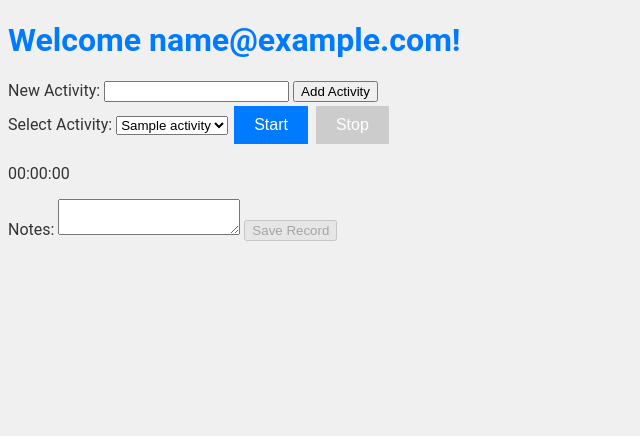
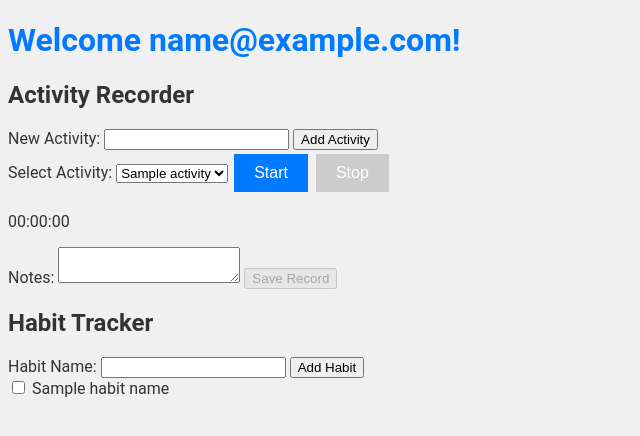
Before and after one commit to rwwille/thisismywebapp, a Flask app: template templates/dashboard.html in a window 1280 px wide. Shown: the top 436 px of the page, without its empty margins (0-640 px from the left). Run offline with Flask 3, Linux system fonts and the light colour scheme; tables that the repository leaves empty hold one stand-in row (values such as "Sample post"); the template is opened without the code that fills it: values that come from a table or form of the project are taken from there, most other values are stand-ins (such as "Sample title", 1, 10 or a date in 2020); some libraries are stand-ins or nearby versions.

Commit message:
checkpoint - creating class UserHabit

```diff
--- a/app.py
+++ b/app.py
@@ -4,25 +4,21 @@ from werkzeug.security import generate_password_hash, check_password_hash
 import pymysql
 import datetime
 import math
+import config
 
 pymysql.install_as_MySQLdb()
 
+app = Flask(__name__)
+app.secret_key = config.app_secret_key
 
-app = Flask(__name__)
-app.secret_key = "a very secret key"
+app.config["SQLALCHEMY_DATABASE_URI"] = "mysql+pymysql://root:{}@localhost/{}".format(
+    config.password, config.database
+)
+app.config["SQLALCHEMY_TRACK_MODIFICATIONS"] = False
 
-password = " "
-
-app.config[
-    "SQLALCHEMY_DATABASE_URI"
-] = "mysql+pymysql://root:{}@localhost/timwa_62523".format(
-    password
-)  # web_app_live for local machine
-app.config["SQLALCHEMY_TRACK_MODIFICATIONS"] = False
 db = SQLAlchemy(app)
 
-# The UserActivity table is created by db.Table, not db.Model.
-# This table does not need an id field, because it's a junction table.
+# junction table
 UserActivity = db.Table(
     "user_activity",
     db.Column("user_id", db.Integer, db.ForeignKey("user.id"), primary_key=True),
@@ -31,15 +27,37 @@ UserActivity = db.Table(
     ),
 )
 
+UserHabit = db.Table(
+    "user_habit",
+    db.Column("user_id", db.Integer, db.ForeignKey("user.id"), primary_key=True),
+    db.Column("habit_id", db.Integer, db.ForeignKey("habit.id"), primary_key=True),
+    extend_existing=True,
+)
+
 
 class User(db.Model):
     id = db.Column(db.Integer, primary_key=True)
     email = db.Column(db.String(80), unique=True, nullable=False)
     password = db.Column(db.String(120), nullable=False)
-    # The activities field is now a relationship field.
     activities = db.relationship(
         "Activity", secondary=UserActivity, backref=db.backref("users", lazy=True)
     )
+    # Change the backref name to 'user_habits' to avoid conflicts.
+    user_habits = db.relationship("Habit", secondary=UserHabit, back_populates="users")
+
+
+class Habit(db.Model):
+    id = db.Column(db.Integer, primary_key=True, autoincrement=True)
+    name = db.Column(db.String(100), nullable=False)
+
+    # Use the correct back_populates value for the user_habits relationship.
+    users = db.relationship("User", secondary=UserHabit, back_populates="user_habits")
+
+    def is_completed_today(self):
+        today = datetime.date.today()
+        # Assuming you have a relationship between Habit and ActivityRecord called "activity_records"
+        # Check if there is any activity record for the current date
+        return any(record.date_completed == today for record in self.habit_records)
 
 
 class Activity(db.Model):
@@ -59,6 +77,17 @@ class ActivityRecord(db.Model):
     elapsed_time = db.Column(db.Integer, nullable=False)
 
     activity = db.relationship("Activity", backref=db.backref("records", lazy=True))
+
+
+class HabitRecord(db.Model):
+    id = db.Column(db.Integer, primary_key=True)
+    user_id = db.Column(db.Integer, db.ForeignKey("user.id"), nullable=False)
+    habit_id = db.Column(db.Integer, db.ForeignKey("habit.id"), nullable=False)
+    date_completed = db.Column(db.Date, nullable=False, default=datetime.date.today)
+
+    # Add the relationships to the User and Habit models
+    user = db.relationship("User", backref=db.backref("habit_records", lazy=True))
+    habit = db.relationship("Habit", backref=db.backref("habit_records", lazy=True))
 
 
 with app.app_context():
@@ -101,6 +130,18 @@ def signin():
 
         if user and check_password_hash(user.password, password):
             session["user"] = {"id": user.id, "email": user.email}
+
+            # Retrieve habit_record data for the user
+            user_habit_records = HabitRecord.query.filter_by(user_id=user.id).all()
+
+            # Check if the habits have been completed for today
+            for record in user_habit_records:
+                if record.date_completed == datetime.date.today():
+                    # Mark the habit as completed in the frontend (JavaScript)
+                    record_id = f"habit_{record.habit_id}"
+                    session["completed_habits"] = session.get("completed_habits", [])
+                    session["completed_habits"].append(record_id)
+
             return redirect(url_for("dashboard"))
         else:
             return "Invalid email or password", 401
@@ -112,20 +153,28 @@ def signin():
 def dashboard():
     if "user" in session:
         user = User.query.get(session["user"]["id"])
-        activities = user.activities  # Access the user's activities
-        activity_names = [a.name for a in activities]  # Get the names of the activities
+        activities = user.activities
+        habits = user.user_habits
+        activity_names = [a.name for a in activities]
+        habit_names = [h.name for h in habits]
+        print(habit_names)
+        completed_habit_ids = [
+            habit.id for habit in habits if habit.is_completed_today()
+        ]  # Replace this with the appropriate method to check if the habit is completed today
+        print(completed_habit_ids)
         return render_template(
             "dashboard.html",
             user=user,
             activity_names=activity_names,
             activities=activities,
+            habit_names=habit_names,
+            completed_habit_ids=completed_habit_ids,
         )
-
     else:
         return redirect(url_for("signin"))
 
 
-@app.route("/add_activity", methods=["GET", "POST"])
+@app.route("/add_activity", methods=["POST"])
 def add_activity():
     if "user" in session:
         user_id = session["user"]["id"]
@@ -135,16 +184,33 @@ def add_activity():
             # If not, create a new activity.
             activity = Activity(name=activity_name)
             db.session.add(activity)
-
         # Then, associate the user with the activity.
         user = User.query.get(user_id)
         user.activities.append(activity)
-
         db.session.commit()
-
         return jsonify({"id": activity.id, "name": activity.name}), 201
     else:
         return "Unauthorized", 401
+
+
+@app.route("/add_habit", methods=["POST"])
+def add_habit():
+    if "user" in session:
+        user_id = session["user"]["id"]
+        new_habit = request.json.get("name")
+        print(new_habit)
+        habit = Habit.query.filter_by(name=new_habit).first()
+        if habit is None:
+            habit = Habit(name=new_habit)
+            db.session.add(habit)
+        user = User.query.get(user_id)
+        user.user_habits.append(habit)
+        db.session.commit()
+        print("You are most successful!")
+        return redirect(
+            url_for("dashboard")
+        )  # Redirect to the dashboard after adding the habit
+    return jsonify({"id": habit.id, "name": habit.name}), 201
 
 
 @app.route("/add_record", methods=["POST"])
@@ -228,5 +294,79 @@ def get_activity_data(activity_name):
     return jsonify(data)
 
 
+@app.route("/complete_habit", methods=["POST"])
+def complete_habit():
+    if "user" in session:
+        user_id = session["user"]["id"]
+        habit_name = request.json.get("habit_id")
+        habit = Habit.query.filter_by(name=habit_name).first()
+        print(user_id, habit.id)
+
+        # Check if the habit is already recorded for today
+        today = datetime.date.today()
+        existing_record = HabitRecord.query.filter_by(
+            user_id=user_id, habit_id=habit.id, date_completed=today
+        ).first()
+
+        if not existing_record:
+            # Record the completed habit for today
+            habit_record = HabitRecord(user_id=user_id, habit_id=habit.id)
+            db.session.add(habit_record)
+            db.session.commit()
+
+        return jsonify({"status": "success"}), 200
+
+    else:
+        return jsonify({"status": "error", "message": "User not logged in"}), 401
+
+
+@app.route("/mark_habit_completed/<string:habit_name>", methods=["POST"])
+def mark_habit_completed(habit_name):
+    # First, check if the user is logged in. If not, return an error response.
+    if "user" not in session:
+        return jsonify({"error": "User not logged in"}), 401
+
+    user_id = session["user"]["id"]
+    print(habit_name)
+    habit_id = Habit.query.filter_by(name=habit_name).first()
+    print(habit_id.id)
+    today = datetime.datetime.today()
+    user_habit = UserHabit.query.filter_by(
+        user_id=user_id, habit_id=habit_id.id
+    ).first()
+    if user_habit and user_habit.completed_on == today:
+        return jsonify({"message": "Habit already marked as completed for today"}), 200
+
+    # If the user does not have the habit marked as completed for today, update the database.
+    if not user_habit:
+        user_habit = UserHabit(user_id=user_id, habit_id=habit_id)
+
+    user_habit.completed_on = datetime.utcnow()
+    db.session.commit()
+
+    return jsonify({"message": "Habit marked as completed"}), 200
+
+
+@app.route("/unmark_habit_completed/<int:habit_id>", methods=["POST"])
+def unmark_habit_completed(habit_id):
+    # First, check if the user is logged in. If not, return an error response.
+    if "user" not in session:
+        return jsonify({"error": "User not logged in"}), 401
+
+    user_id = session["user"]["id"]
+
+    # Check if the user has the habit marked as completed.
+    # If not, we don't need to do anything and can return a success response.
+    user_habit = UserHabit.query.filter_by(user_id=user_id, habit_id=habit_id).first()
+    if not user_habit or not user_habit.completed_on:
+        return jsonify({"message": "Habit not marked as completed"}), 200
+
+    # If the user has the habit marked as completed, unmark it by setting completed_on to None.
+    user_habit.completed_on = None
+    db.session.commit()
+
+    return jsonify({"message": "Habit unmarked as completed"}), 200
+
+
 if __name__ == "__main__":
     app.run(debug=True)  # host="0.0.0.0"
--- a/mysql.txt
+++ b/mysql.txt
@@ -1,6 +1,6 @@
-CREATE DATABASE timwa_62523;
+CREATE DATABASE wal_habits;
 
-USE timwa_62523;
+USE wal_habits;
 
 CREATE TABLE user (
     id INT AUTO_INCREMENT PRIMARY KEY,
--- a/static/css/dashboard.css
+++ b/static/css/dashboard.css
@@ -30,3 +30,6 @@
   background-color: #ccc;
   cursor: not-allowed;
 }
+ul {
+  list-style: none;
+}
--- a/static/js/dashboard.js
+++ b/static/js/dashboard.js
@@ -130,19 +130,8 @@ document
             })
             .catch((error) => console.error("Error:", error));
     });
-// document
-//     .getElementById("showFormButton")
-//     .addEventListener("click", function () {
-//         var formContainer = document.getElementById(
-//             "newActivityFormContainer"
-//         );
-//         if (formContainer.style.display === "none") {
-//             formContainer.style.display = "block";
-//         } else {
-//             formContainer.style.display = "none";
-//         }
-//     })
-// });
+
+
 document.getElementById("activitySelect").addEventListener("change", function () {
     var sel = document.getElementById("activitySelect");
     var selectedActivity = sel.options[sel.selectedIndex].text;
@@ -158,4 +147,137 @@ document.getElementById("activitySelect").addEventListener("change", function ()
             document.getElementById("activityData").style.display = "block";
 
         });
+
+    document.addEventListener("DOMContentLoaded", function () {
+        const habitsList = document.getElementById("habitsList");
+
+        // Fetch the list of habit names from the server
+        fetch("/get_habit_names")
+            .then((response) => response.json())
+            .then((data) => {
+                const habitNames = data.habit_names;
+                for (const habitName of habitNames) {
+                    // Create a new checkbox element for each habit
+                    const checkbox = document.createElement("input");
+                    checkbox.type = "checkbox";
+                    checkbox.name = "habit";
+                    checkbox.value = habitName;
+
+                    // Create a label for the checkbox
+                    const label = document.createElement("label");
+                    label.textContent = habitName;
+
+                    // Append the checkbox and label to the habitsList element
+                    habitsList.appendChild(checkbox);
+                    habitsList.appendChild(label);
+                }
+            })
+            .catch((error) => {
+                console.error("Error fetching habit names:", error);
+            });
+    });
+
 });
+
+document.addEventListener("DOMContentLoaded", function () {
+    // Get the list of habits
+    const habitsList = document.getElementById("habitsList");
+    console.log(habitsList)
+    // Get the completed habits from the session (if any)
+    const sessionCompletedHabits = JSON.parse(habitsList.getAttribute("data-completed-habits"));
+    console.log(sessionCompletedHabits)
+    const checkboxes = document.querySelectorAll('input[type="checkbox"][name="habit"]');
+    console.log(checkboxes)
+    // Function to check if a habit is completed for today
+    function isHabitCompleted(habitId) {
+        return sessionCompletedHabits && sessionCompletedHabits.includes(habitId);
+    }
+
+    // Function to update the appearance of the habit checkbox
+    function updateHabitAppearance(habitId) {
+        const habitElement = document.querySelector(`input[type="checkbox"][name="habit"][value="${habitId}"]`);
+        if (isHabitCompleted(habitId)) {
+            habitElement.checked = true;
+            habitElement.nextElementSibling.classList.add("done");
+        } else {
+            habitElement.checked = false;
+            habitElement.nextElementSibling.classList.remove("done");
+        }
+    }
+
+    // Call this function for each habit to update their appearance
+    const habitCheckboxes = document.querySelectorAll('input[type="checkbox"][name="habit"]');
+    habitCheckboxes.forEach((checkbox) => {
+        const habitName = checkbox.value;
+        updateHabitAppearance(habitName);
+    });
+    // // Update the appearance of habits on page load
+    // checkboxes.forEach((checkbox) => {
+    //     const habitId = checkbox.value;
+    //     updateHabitAppearance(habitId);
+    // });
+    // Add event listener to update habit appearance on checkbox change
+    habitCheckboxes.forEach((checkbox) => {
+        checkbox.addEventListener("change", function () {
+            const habitName = this.value;
+            const completed = this.checked;
+            if (completed) {
+                markHabitCompleted(habitName);
+            } else {
+                unmarkHabitCompleted(habitName);
+            }
+        });
+    });
+
+    // Add event listener to update habit appearance on checkbox change
+    //     checkboxes.forEach((checkbox) => {
+    //         checkbox.addEventListener("change", function () {
+    //             const habitId = this.value;
+    //             const completed = this.checked;
+    //             if (completed) {
+    //                 markHabitCompleted(habitId);
+    //             } else {
+    //                 unmarkHabitCompleted(habitId);
+    //             }
+    //         });
+    //     });
+});
+// Function to handle marking a habit as completed
+function markHabitCompleted(habitId) {
+    fetch(`/mark_habit_completed/${habitId}`, {
+        method: "POST",
+        headers: {
+            "Content-Type": "application/json",
+        },
+    })
+        .then((response) => response.json())
+        .then((data) => {
+            // If the request is successful, update the appearance of the habit to indicate it's completed.
+            if (data.message === "Habit marked as completed") {
+                updateHabitAppearance(habitId);
+            }
+        })
+        .catch((error) => {
+            console.error("Error completing habit:", error);
+        });
+}
+
+// Function to handle unmarking a habit as completed
+function unmarkHabitCompleted(habitId) {
+    fetch(`/unmark_habit_completed/${habitId}`, {
+        method: "POST",
+        headers: {
+            "Content-Type": "application/json",
+        },
+    })
+        .then((response) => response.json())
+        .then((data) => {
+            // If the request is successful, update the appearance of the habit to indicate it's not completed.
+            if (data.message === "Habit unmarked as completed") {
+                updateHabitAppearance(habitId);
+            }
+        })
+        .catch((error) => {
+            console.error("Error unmarking habit:", error);
+        });
+}
--- a/templates/dashboard.html
+++ b/templates/dashboard.html
@@ -9,9 +9,16 @@
   </head>
   <body>
     <h1>Welcome {{ user.email }}!</h1>
+    <div id="activitySection">
+      <h2>Activity Recorder</h2>
       <form id="newActivityForm">
         <label for="newActivityName">New Activity:</label>
-      <input type="text" id="newActivityName" name="newActivityName" required />
+        <input
+          type="text"
+          id="newActivityName"
+          name="newActivityName"
+          required
+        />
         <input type="submit" value="Add Activity" />
       </form>
       <form id="recordActivityForm">
@@ -31,6 +38,25 @@
         <input type="submit" value="Save Record" id="saveButton" disabled />
       </form>
       <div id="activityData"></div>
+    </div>
+    <div id="habitsSection">
+      <h2>Habit Tracker</h2>
+      <form id="habitsForm">
+        <label for="habitName">Habit Name:</label>
+        <input type="text" id="habitName" name="habitName" required />
+        <input type="submit" value="Add Habit" />
+      </form>
+      <div id="habitsList">
+        {% for habit_name in habit_names %}
+        <input type="checkbox" name="habit" value="{{ habit_name }}" />
+        <label>{{ habit_name }}</label><br />
+        {% endfor %}
+      </div>
+    </div>
+    <div
+      id="habitsList"
+      data-completed-habits="{{ completed_habit_ids | tojson }}"
+    ></div>
     <script src="{{ url_for('static', filename='js/dashboard.js') }}"></script>
   </body>
 </html>
```
Also changed, not shown: webapplive_copy.db (added), 1 other file. Lines whose indentation alone changed are shown as unchanged.
